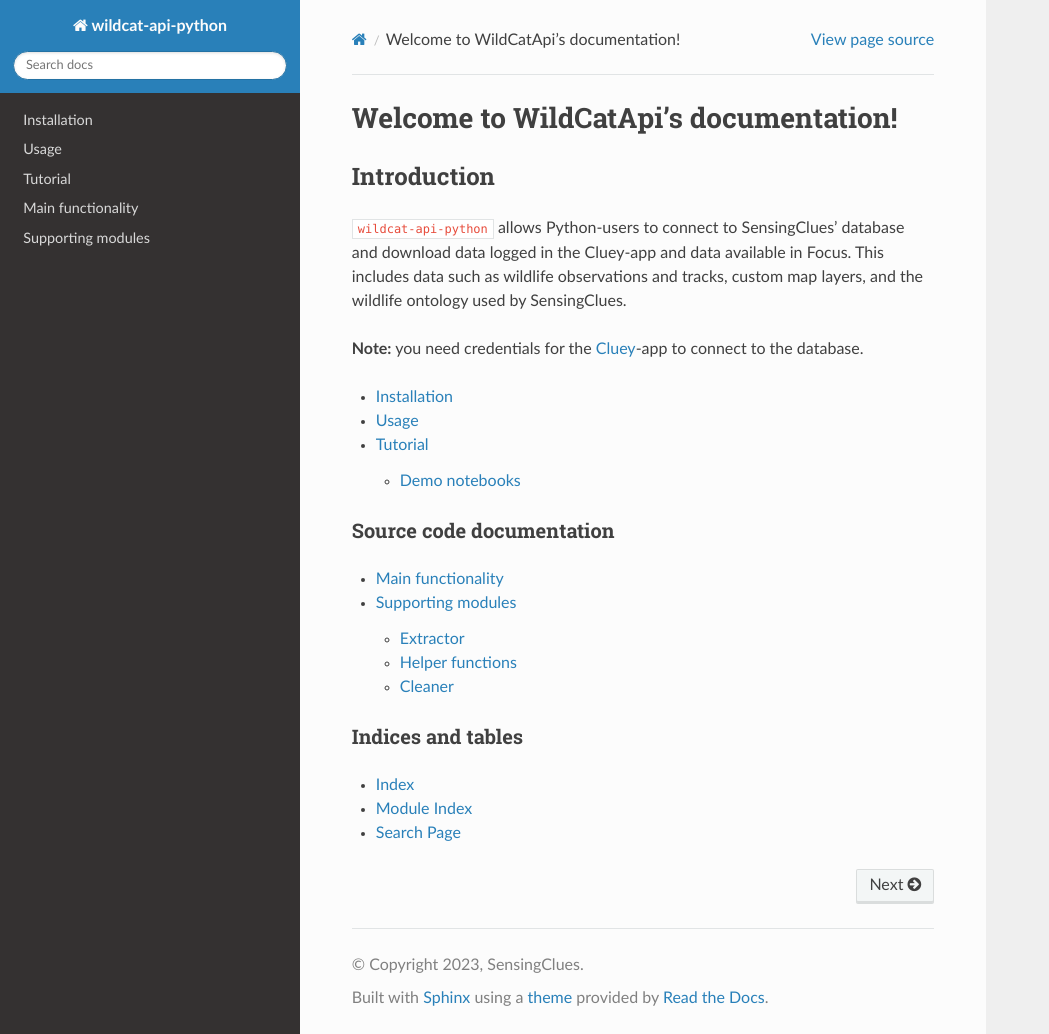
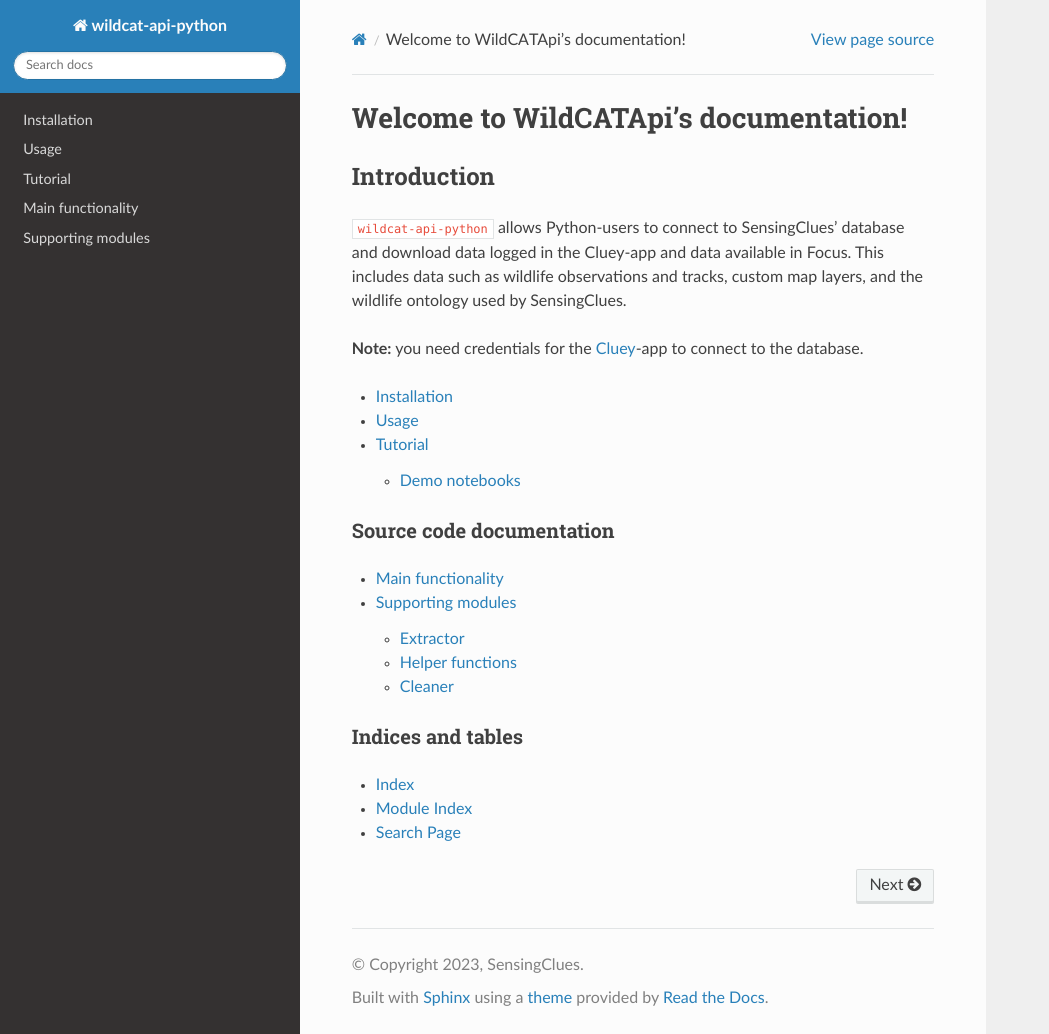
Before and after one commit to SensingClues/wildcat-api-python, a Sphinx documentation site: the page built from docs/index.rst, in a window 1280 px wide and 1034 px high. Shown: the whole window, without its empty margins (0-1049 px from the left). Built offline with Sphinx 7.4.7 and the Read the Docs theme 2.0.0, drawn with Linux system fonts in a browser that asks for light colours.

```diff
--- a/docs/index.rst
+++ b/docs/index.rst
@@ -3,7 +3,7 @@
    You can adapt this file completely to your liking, but it should at least
    contain the root `toctree` directive.
 
-Welcome to WildCatApi's documentation!
+Welcome to WildCATApi's documentation!
 ======================================
 
 .. include:: source/introduction.rst
```
